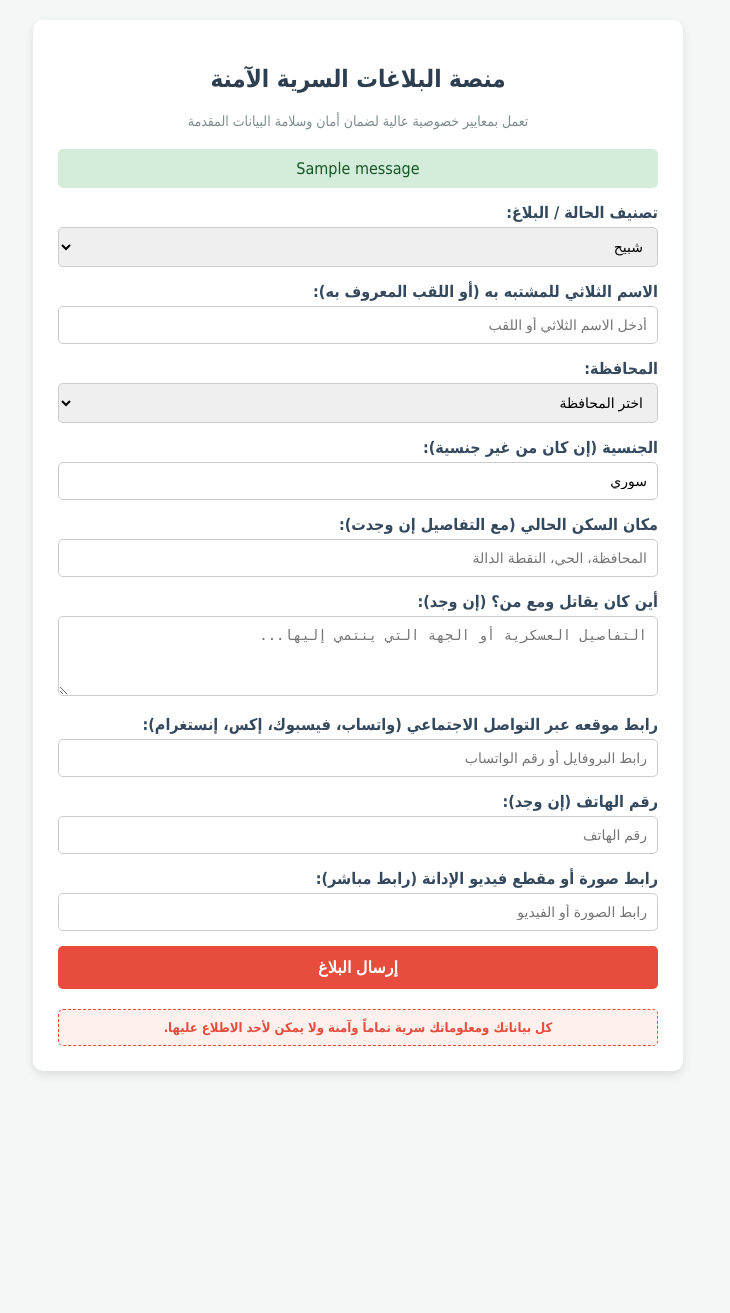
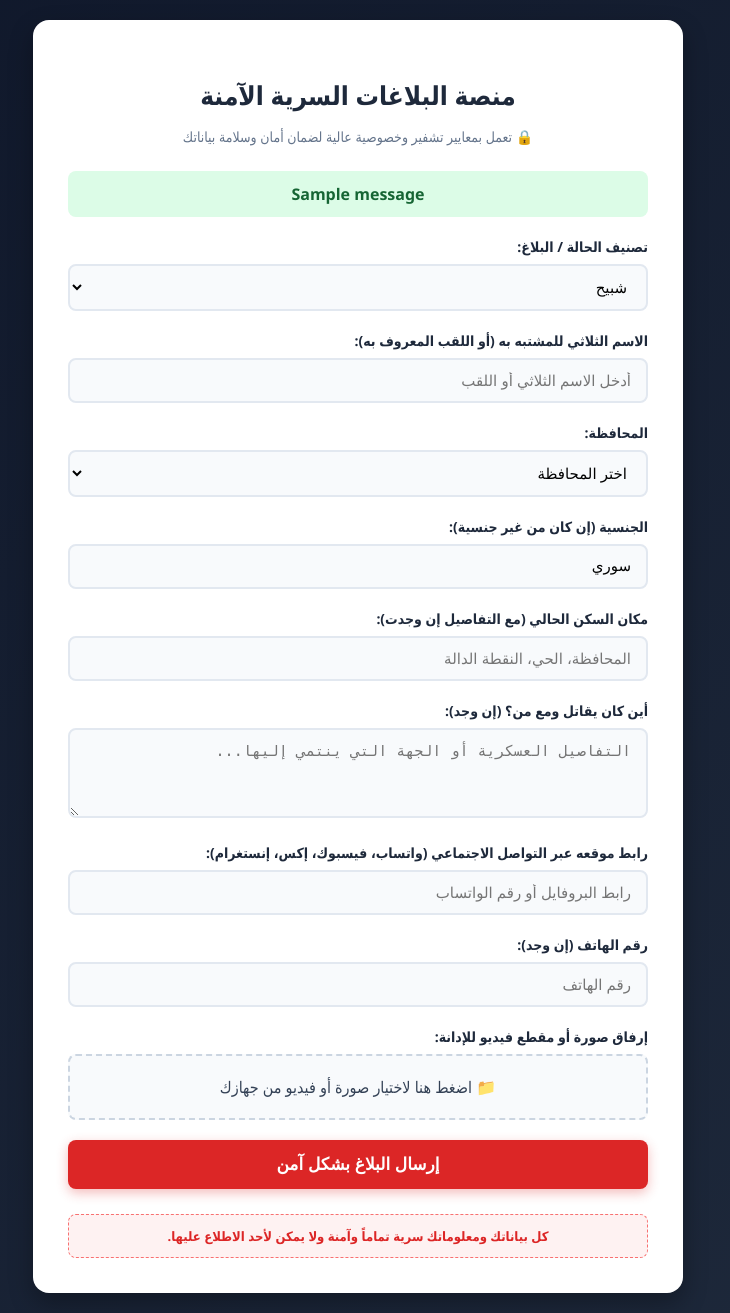
Before and after one commit to betarra/secure-reports-app, a Flask app: page / in a window 1280 px wide. Shown: the whole page, without its empty margins (282-1012 px from the left). Before the commit the page ends 1075 px from the top, so only its background shows below. Run offline with Flask 3, Linux system fonts and the light colour scheme; one stand-in notice (Sample message) is shown.

Commit message:
Add files via upload

```diff
--- a/templates/report.html
+++ b/templates/report.html
@@ -5,35 +5,44 @@
     <meta name="viewport" content="width=device-width, initial-scale=1.0">
     <title>منصة البلاغات السرية الآمنة</title>
     <style>
-        body { font-family: Tahoma, sans-serif; background-color: #f4f7f6; margin: 0; padding: 20px; color: #333; }
-        .container { max-width: 600px; margin: 0 auto; background: #fff; padding: 25px; border-radius: 10px; box-shadow: 0 4px 10px rgba(0,0,0,0.1); }
-        h2 { text-align: center; color: #2c3e50; }
-        .subtitle { text-align: center; font-size: 14px; color: #7f8c8d; margin-bottom: 20px; }
-        .form-group { margin-bottom: 15px; }
-        label { display: block; margin-bottom: 5px; font-weight: bold; color: #34495e; }
-        input, select, textarea { width: 100%; padding: 10px; border: 1px solid #ccc; border-radius: 5px; box-sizing: border-box; font-size: 14px; }
-        textarea { resize: vertical; height: 80px; }
-        button { background-color: #e74c3c; color: white; padding: 12px; border: none; border-radius: 5px; width: 100%; font-size: 16px; cursor: pointer; font-weight: bold; }
-        button:hover { background-color: #c0392b; }
-        .alert { padding: 10px; margin-bottom: 15px; border-radius: 5px; text-align: center; }
-        .alert-success { background-color: #d4edda; color: #155724; }
-        .privacy-notice { text-align: center; margin-top: 20px; font-size: 13px; color: #e74c3c; font-weight: bold; background: #fdf0ed; padding: 10px; border-radius: 5px; border: 1px dashed #e74c3c; }
+        :root {
+            --primary-color: #1e293b;
+            --accent-color: #dc2626;
+            --bg-gradient: linear-gradient(135deg, #0f172a 0%, #1e293b 100%);
+            --card-bg: #ffffff;
+            --text-color: #334155;
+        }
+        body { font-family: 'Segoe UI', Tahoma, Geneva, Verdana, sans-serif; background: var(--bg-gradient); margin: 0; padding: 20px; color: var(--text-color); min-height: 100vh; display: flex; justify-content: center; align-items: center; }
+        .container { width: 100%; max-width: 650px; background: var(--card-bg); padding: 35px; border-radius: 16px; box-shadow: 0 10px 25px rgba(0,0,0,0.3); box-sizing: border-box; }
+        h2 { text-align: center; color: var(--primary-color); margin-bottom: 8px; font-size: 26px; }
+        .subtitle { text-align: center; font-size: 14px; color: #64748b; margin-bottom: 25px; }
+        .form-group { margin-bottom: 20px; }
+        label { display: block; margin-bottom: 8px; font-weight: 600; color: #1e293b; font-size: 14px; }
+        input, select, textarea { width: 100%; padding: 12px 15px; border: 2px solid #e2e8f0; border-radius: 8px; box-sizing: border-box; font-size: 15px; transition: all 0.3s ease; background: #f8fafc; }
+        input:focus, select:focus, textarea:focus { border-color: #3b82f6; background: #fff; outline: none; box-shadow: 0 0 0 4px rgba(59, 130, 246, 0.1); }
+        textarea { resize: vertical; height: 90px; }
+        .file-upload-box { border: 2px dashed #cbd5e1; padding: 20px; text-align: center; border-radius: 8px; background: #f8fafc; cursor: pointer; transition: 0.3s; }
+        .file-upload-box:hover { border-color: #3b82f6; background: #f1f5f9; }
+        button[type="submit"] { background: var(--accent-color); color: white; padding: 14px; border: none; border-radius: 8px; width: 100%; font-size: 17px; cursor: pointer; font-weight: bold; transition: background 0.3s; box-shadow: 0 4px 12px rgba(220, 38, 38, 0.3); }
+        button[type="submit"]:hover { background: #b91c1c; }
+        .alert { padding: 12px; margin-bottom: 20px; border-radius: 8px; text-align: center; font-weight: 600; background: #dcfce7; color: #166534; }
+        .privacy-notice { text-align: center; margin-top: 25px; font-size: 13px; color: #dc2626; font-weight: bold; background: #fef2f2; padding: 12px; border-radius: 8px; border: 1px dashed #f87171; }
     </style>
 </head>
 <body>
 <div class="container">
     <h2>منصة البلاغات السرية الآمنة</h2>
-    <p class="subtitle">تعمل بمعايير خصوصية عالية لضمان أمان وسلامة البيانات المقدمة</p>
+    <p class="subtitle">🔒 تعمل بمعايير تشفير وخصوصية عالية لضمان أمان وسلامة بياناتك</p>
 
     {% with messages = get_flashed_messages(with_categories=true) %}
         {% if messages %}
             {% for category, message in messages %}
-                <div class="alert alert-success">{{ message }}</div>
+                <div class="alert">{{ message }}</div>
             {% endfor %}
         {% endif %}
     {% endwith %}
 
-    <form method="POST">
+    <form method="POST" enctype="multipart/form-data">
         <div class="form-group">
             <label for="report_type">تصنيف الحالة / البلاغ:</label>
             <select id="report_type" name="report_type" required>
@@ -76,7 +85,7 @@
 
         <div class="form-group">
             <label for="social_link">رابط موقعه عبر التواصل الاجتماعي (واتساب، فيسبوك، إكس، إنستغرام):</label>
-            <input type="text" id="social_link" name="social_link" placeholder="رابط البروفایل أو رقم الواتساب">
+            <input type="text" id="social_link" name="social_link" placeholder="رابط البروفايل أو رقم الواتساب">
         </div>
 
         <div class="form-group">
@@ -85,11 +94,15 @@
         </div>
 
         <div class="form-group">
-            <label for="media_url">رابط صورة أو مقطع فيديو الإدانة (رابط مباشر):</label>
-            <input type="text" id="media_url" name="media_url" placeholder="رابط الصورة أو الفيديو">
+            <label>إرفاق صورة أو مقطع فيديو للإدانة:</label>
+            <div class="file-upload-box" onclick="document.getElementById('media_file').click()">
+                📁 اضغط هنا لاختيار صورة أو فيديو من جهازك
+                <input type="file" id="media_file" name="media_file" accept="image/*,video/*" style="display: none;" onchange="document.getElementById('file-name').innerText = 'الملف المختار: ' + this.files[0].name">
+            </div>
+            <div id="file-name" style="margin-top: 8px; font-size: 13px; color: #2563eb; font-weight: bold; text-align: center;"></div>
         </div>
 
-        <button type="submit">إرسال البلاغ</button>
+        <button type="submit">إرسال البلاغ بشكل آمن</button>
     </form>
 
     <div class="privacy-notice">
```
Also changed, not shown: templates/admin.html (+39 -23 lines).
